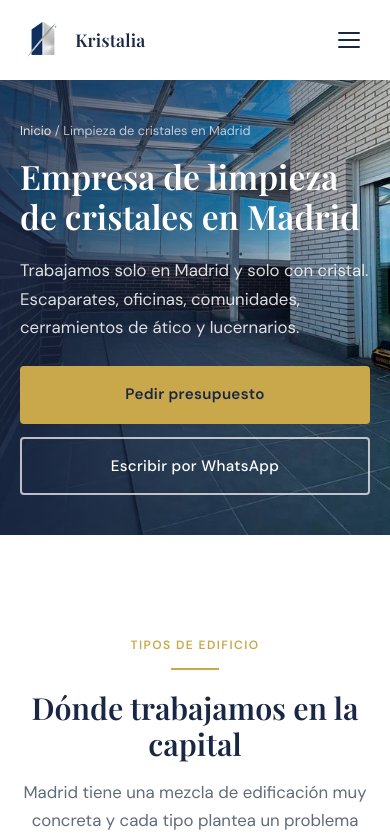
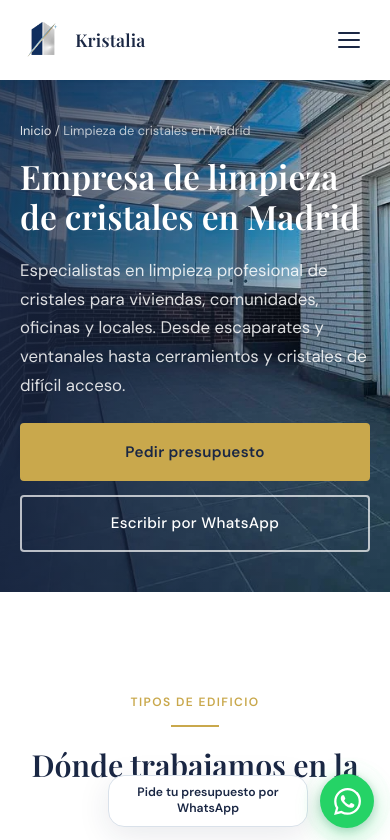
Before and after one commit to roldaan04/kristalia, a React (Vite) app: page /empresa-de-limpieza-de-cristales-madrid in a window 390 px wide. Shown: the top 840 px of the page. Built offline with nearby package versions, Linux system fonts and the light colour scheme.

Commit message:
feat: button whatsapp + landing pages finished

```diff
--- a/src/App.jsx
+++ b/src/App.jsx
@@ -2,6 +2,7 @@ import { lazy, Suspense } from 'react';
 import { Routes, Route } from 'react-router-dom';
 import Header from './components/layout/Header';
 import Footer from './components/layout/Footer';
+import WhatsAppFloat from './components/layout/WhatsAppFloat';
 import HomePage from './pages/HomePage';
 import QuienesSomosPage from './pages/QuienesSomosPage';
 import AvisoLegalPage from './pages/legal/AvisoLegalPage';
@@ -40,6 +41,7 @@ export default function App() {
         </Suspense>
       </div>
       <Footer />
+      <WhatsAppFloat />
     </>
   );
 }
--- /dev/null
+++ b/src/components/layout/WhatsAppFloat.css
@@ -0,0 +1,180 @@
+/* Botón flotante de WhatsApp: presente en todas las páginas.
+   En escritorio el CTA ya vive en el header; aquí lo importante es el móvil,
+   donde el usuario no tiene ese botón a mano mientras hace scroll. */
+.wa-float {
+  position: fixed;
+  right: clamp(1rem, 3vw, 1.75rem);
+  bottom: calc(clamp(1rem, 3vw, 1.75rem) + env(safe-area-inset-bottom, 0px));
+  z-index: 90;
+
+  /* Oculto hasta que el componente lo activa tras el retardo inicial */
+  opacity: 0;
+  visibility: hidden;
+  transform: translateY(14px) scale(0.9);
+  transition: opacity var(--transition-slow), transform var(--transition-slow), visibility var(--transition-slow);
+}
+
+.wa-float--visible {
+  opacity: 1;
+  visibility: visible;
+  transform: none;
+}
+
+.wa-float__link {
+  display: flex;
+  align-items: center;
+  justify-content: flex-end;
+  text-decoration: none;
+  -webkit-tap-highlight-color: transparent;
+  transition: transform var(--transition);
+}
+
+/* Etiqueta CTA */
+.wa-float__label {
+  max-width: 0;
+  padding: 0;
+  margin-right: 0;
+  opacity: 0;
+  overflow: hidden;
+  pointer-events: none;
+
+  display: flex;
+  align-items: center;
+  justify-content: center;
+
+  font-family: var(--font-body);
+  font-size: 0.82rem;
+  font-weight: 600;
+  line-height: 1.3;
+  color: var(--color-primary);
+  text-align: center;
+
+  background: var(--color-white);
+  border: 1px solid var(--color-border);
+  border-radius: 999px;
+  box-shadow: var(--shadow-card);
+
+  white-space: nowrap;
+
+  transition:
+    max-width var(--transition-slow),
+    opacity var(--transition-slow),
+    padding var(--transition-slow),
+    margin var(--transition-slow);
+}
+
+.wa-float--label-open .wa-float__label,
+.wa-float__link:focus-visible .wa-float__label {
+  max-width: 17rem;
+  padding: 0.65rem 1.25rem;
+  margin-right: 0.75rem;
+  opacity: 1;
+}
+
+/* Botón circular */
+.wa-float__icon {
+  position: relative;
+  flex-shrink: 0;
+  display: grid;
+  place-items: center;
+  width: 58px;
+  height: 58px;
+  border-radius: 50%;
+  background: #25d366;
+  color: #fff;
+  box-shadow: 0 8px 24px rgba(37, 211, 102, 0.4), 0 2px 8px rgba(26, 39, 68, 0.18);
+  transition: background var(--transition), transform var(--transition), box-shadow var(--transition);
+}
+
+/* Halo que late suavemente para atraer la mirada sin resultar intrusivo */
+.wa-float__icon::before {
+  content: '';
+  position: absolute;
+  inset: -2px;
+  border-radius: 50%;
+  border: 2px solid #25d366;
+  pointer-events: none;
+  animation: wa-pulse 2.6s ease-out infinite;
+}
+
+@keyframes wa-pulse {
+  0% { transform: scale(1); opacity: 0.55; }
+  70% { transform: scale(1.5); opacity: 0; }
+  100% { transform: scale(1.5); opacity: 0; }
+}
+
+.wa-float__link:active {
+  transform: scale(0.95);
+}
+
+.wa-float__link:focus-visible {
+  outline: none;
+}
+
+.wa-float__link:focus-visible .wa-float__icon {
+  outline: 3px solid var(--color-accent);
+  outline-offset: 3px;
+}
+
+/* Solo en dispositivos con puntero: al pasar el ratón se despliega la etiqueta */
+@media (hover: hover) {
+  .wa-float__link:hover .wa-float__label {
+    max-width: 17rem;
+    padding: 0.65rem 1.25rem;
+    margin-right: 0.75rem;
+    opacity: 1;
+  }
+
+  .wa-float__link:hover .wa-float__icon {
+    background: #1ebe5d;
+    transform: translateY(-2px);
+    box-shadow:
+      0 12px 28px rgba(37, 211, 102, 0.48),
+      0 2px 8px rgba(26, 39, 68, 0.2);
+  }
+}
+
+/* Móvil: botón algo menor y etiqueta más compacta (puede ocupar dos líneas) */
+@media (max-width: 640px) {
+  .wa-float__icon {
+    width: 54px;
+    height: 54px;
+  }
+
+  .wa-float__icon svg {
+    width: 27px;
+    height: 27px;
+  }
+
+  .wa-float__label {
+    font-size: 0.76rem;
+    white-space: normal;
+    text-align: center;
+  }
+
+  .wa-float--label-open .wa-float__label,
+  .wa-float__link:focus-visible .wa-float__label {
+    max-width: 12.5rem;
+    padding: 0.55rem 0.9rem;
+    border-radius: var(--radius-lg);
+  }
+}
+
+/* Pantallas muy estrechas: no hay espacio digno para el texto, solo el botón */
+@media (max-width: 359px) {
+  .wa-float__label {
+    display: none;
+  }
+}
+
+@media (prefers-reduced-motion: reduce) {
+  .wa-float,
+  .wa-float__label,
+  .wa-float__icon {
+    transition: none;
+  }
+
+  .wa-float__icon::before {
+    animation: none;
+  }
+}
--- /dev/null
+++ b/src/components/layout/WhatsAppFloat.jsx
@@ -0,0 +1,57 @@
+import { useEffect, useState } from 'react';
+import { WHATSAPP_URL } from '../../utils/constants';
+import './WhatsAppFloat.css';
+
+// Retardo antes de mostrar el botón: evita que aparezca encima del hero
+// nada más entrar y que compita con la primera impresión de la página.
+const APPEAR_DELAY = 1200;
+
+// La etiqueta se muestra sola unos segundos a modo de CTA y luego se repliega,
+// para no tapar contenido mientras el usuario navega (sobre todo en móvil).
+const LABEL_DELAY = 2000;
+const LABEL_DURATION = 7000;
+
+export default function WhatsAppFloat() {
+  const [visible, setVisible] = useState(false);
+  const [labelOpen, setLabelOpen] = useState(false);
+
+  useEffect(() => {
+    const showBtn = setTimeout(() => setVisible(true), APPEAR_DELAY);
+    const showLabel = setTimeout(() => setLabelOpen(true), LABEL_DELAY);
+    const hideLabel = setTimeout(() => setLabelOpen(false), LABEL_DELAY + LABEL_DURATION);
+
+    return () => {
+      clearTimeout(showBtn);
+      clearTimeout(showLabel);
+      clearTimeout(hideLabel);
+    };
+  }, []);
+
+  const className = [
+    'wa-float',
+    visible ? 'wa-float--visible' : '',
+    labelOpen ? 'wa-float--label-open' : '',
+  ].filter(Boolean).join(' ');
+
+  return (
+    <div className={className}>
+      <a
+        className="wa-float__link"
+        href={WHATSAPP_URL}
+        target="_blank"
+        rel="noopener noreferrer"
+        aria-label="Pide presupuesto rápido por WhatsApp"
+      >
+        <span className="wa-float__label" aria-hidden="true">
+          Pide tu presupuesto por WhatsApp
+        </span>
+
+        <span className="wa-float__icon">
+          <svg width="30" height="30" viewBox="0 0 24 24" fill="currentColor" aria-hidden="true">
+            <path d="M17.472 14.382c-.297-.149-1.758-.867-2.03-.967-.273-.099-.471-.148-.67.15-.197.297-.767.966-.94 1.164-.173.199-.347.223-.644.075-.297-.15-1.255-.463-2.39-1.475-.883-.788-1.48-1.761-1.653-2.059-.173-.297-.018-.458.13-.606.134-.133.298-.347.446-.52.149-.174.198-.298.298-.497.099-.198.05-.371-.025-.52-.075-.149-.669-1.612-.916-2.207-.242-.579-.487-.5-.669-.51-.173-.008-.371-.01-.57-.01-.198 0-.52.074-.792.372-.272.297-1.04 1.016-1.04 2.479 0 1.462 1.065 2.875 1.213 3.074.149.198 2.096 3.2 5.077 4.487.709.306 1.262.489 1.694.625.712.227 1.36.195 1.871.118.571-.085 1.758-.719 2.006-1.413.248-.694.248-1.289.173-1.413-.074-.124-.272-.198-.57-.347m-5.421 7.403h-.004a9.87 9.87 0 01-5.031-1.378l-.361-.214-3.741.982.998-3.648-.235-.374a9.86 9.86 0 01-1.51-5.26c.001-5.45 4.436-9.884 9.888-9.884 2.64 0 5.122 1.03 6.988 2.898a9.825 9.825 0 012.893 6.994c-.003 5.45-4.437 9.884-9.885 9.884m8.413-18.297A11.815 11.815 0 0012.05 0C5.495 0 .16 5.335.157 11.892c0 2.096.547 4.142 1.588 5.945L.057 24l6.305-1.654a11.882 11.882 0 005.683 1.448h.005c6.554 0 11.89-5.335 11.893-11.893A11.821 11.821 0 0020.885 3.49" />
+          </svg>
+        </span>
+      </a>
+    </div>
+  );
+}
--- a/src/pages/landings/EmpresaLimpiezaMadridPage.jsx
+++ b/src/pages/landings/EmpresaLimpiezaMadridPage.jsx
@@ -82,7 +82,7 @@ const serviciosPrincipales = [
     imagen: alturaImg,
     alt: 'Ventanal situado a gran altura sobre un espacio interior de doble altura con barandilla de vidrio',
     texto:
-      'Fachadas acristaladas, lucernarios, patios interiores y ventanales a los que no se llega desde el suelo. Según el edificio se resuelve con pértiga telescópica de agua osmotizada, plataforma elevadora o acceso desde cubierta.',
+      'Fachadas acristaladas, patios interiores y ventanales a los que no se llega desde el suelo. Según el edificio se resuelve con pértiga telescópica de agua osmotizada, plataforma elevadora o acceso desde cubierta.',
   },
   {
     id: 'paneles',
--- a/src/pages/landings/LimpiezaCristalesMadridPage.jsx
+++ b/src/pages/landings/LimpiezaCristalesMadridPage.jsx
@@ -6,7 +6,6 @@ import { WHATSAPP_URL, PHONE_DISPLAY } from '../../utils/constants';
 import heroImg from '../../assets/cristales/cristalera4.webp';
 import aticoImg from '../../assets/cristales/cristalera2.webp';
 import escaparateImg from '../../assets/escaparates/escaparate-calle.webp';
-import lucernarioImg from '../../assets/fachadas/fachada-acristalada.webp';
 import calleImg from '../../assets/fachadas/fachadaAcristalada.webp';
 import './LimpiezaCristalesMadridPage.css';
 
@@ -23,7 +22,7 @@ const jsonLd = [
     serviceType: 'Limpieza profesional de cristales',
     name: 'Limpieza de cristales en Madrid',
     description:
-      'Limpieza profesional de cristales, escaparates, cerramientos de ático, lucernarios y fachadas acristaladas en todo Madrid, con medios adaptados al acceso de cada edificio.',
+    'Limpieza profesional de cristales, escaparates, cerramientos, ventanales y cristales de difícil acceso en Madrid, con medios adaptados a las características de cada trabajo.',
     url: `${SITE_URL}${PATH}`,
     provider: { '@id': `${SITE_URL}/#business` },
     areaServed: { '@type': 'City', name: 'Madrid' },
@@ -71,15 +70,7 @@ const tipologias = [
     imagen: escaparateImg,
     alt: 'Escaparate de una clínica dental a pie de calle con el tráfico reflejado en el cristal',
     texto:
-      'Un escaparate en un eje de tráfico como Alcalá, Bravo Murillo o Príncipe de Vergara se ensucia varias veces más rápido que el mismo escaparate en una calle peatonal de Malasaña. La periodicidad no puede ser la misma.',
-  },
-  {
-    id: 'lucernarios',
-    titulo: 'Lucernarios y atrios',
-    imagen: lucernarioImg,
-    alt: 'Lucernario acristalado de gran superficie sobre el atrio interior de un edificio',
-    texto:
-      'Portales con cubierta de vidrio, atrios de oficinas y galerías comerciales. Son superficies grandes, en horizontal y con muy mal acceso, donde la suciedad se acumula sin que nadie la vea hasta que la luz baja de golpe.',
+    'Un escaparate limpio transmite cuidado, profesionalidad y buena imagen desde el primer vistazo. Trabajamos sobre cristaleras comerciales de distintos tamaños, cuidando el acabado para conseguir una superficie uniforme, transparente y sin marcas.',
   },
 ];
 
@@ -102,7 +93,7 @@ const faqs = [
   {
     pregunta: '¿Trabajáis con comunidades de propietarios y administradores?',
     respuesta:
-      'Sí, es una parte importante de lo que hacemos en Madrid capital: portales acristalados, puertas de acceso, lucernarios de patio y ventanas de zonas comunes. Damos un presupuesto por escrito con precio cerrado por visita, que es lo que necesita cualquier administrador para llevarlo a junta.',
+      'Sí, es una parte importante de lo que hacemos en Madrid capital: portales acristalados, puertas de acceso y ventanas de zonas comunes. Damos un presupuesto por escrito con precio cerrado por visita, que es lo que necesita cualquier administrador para llevarlo a junta.',
   },
   {
     pregunta: '¿Por qué mis cristales quedan con marcas aunque los limpie?',
@@ -120,7 +111,7 @@ export default function LimpiezaCristalesMadridPage() {
     <main className="crismad-page">
       <Seo
         title="Empresa de limpieza de cristales en Madrid | Kristalia"
-        description="Empresa de limpieza de cristales en Madrid capital: escaparates, oficinas, comunidades, áticos y lucernarios. Trabajo en altura. Presupuesto gratis."
+        description="Limpieza profesional de cristales, escaparates, cerramientos, ventanales y cristales de difícil acceso en Madrid, con medios adaptados a las características de cada trabajo."
         path={PATH}
         image="/og-image.jpg"
         jsonLd={jsonLd}
@@ -150,8 +141,9 @@ export default function LimpiezaCristalesMadridPage() {
           </h1>
 
           <p className="crismad-hero__subtitle">
-            Trabajamos solo en Madrid y solo con cristal. Escaparates, oficinas,
-            comunidades, cerramientos de ático y lucernarios.
+            Especialistas en limpieza profesional de cristales para viviendas,
+            comunidades, oficinas y locales. Desde escaparates y ventanales hasta
+            cerramientos y cristales de difícil acceso.
           </p>
 
           <div className="crismad-hero__actions">
```
Also changed, not shown: src/assets/cristales/cristalera2.webp.
